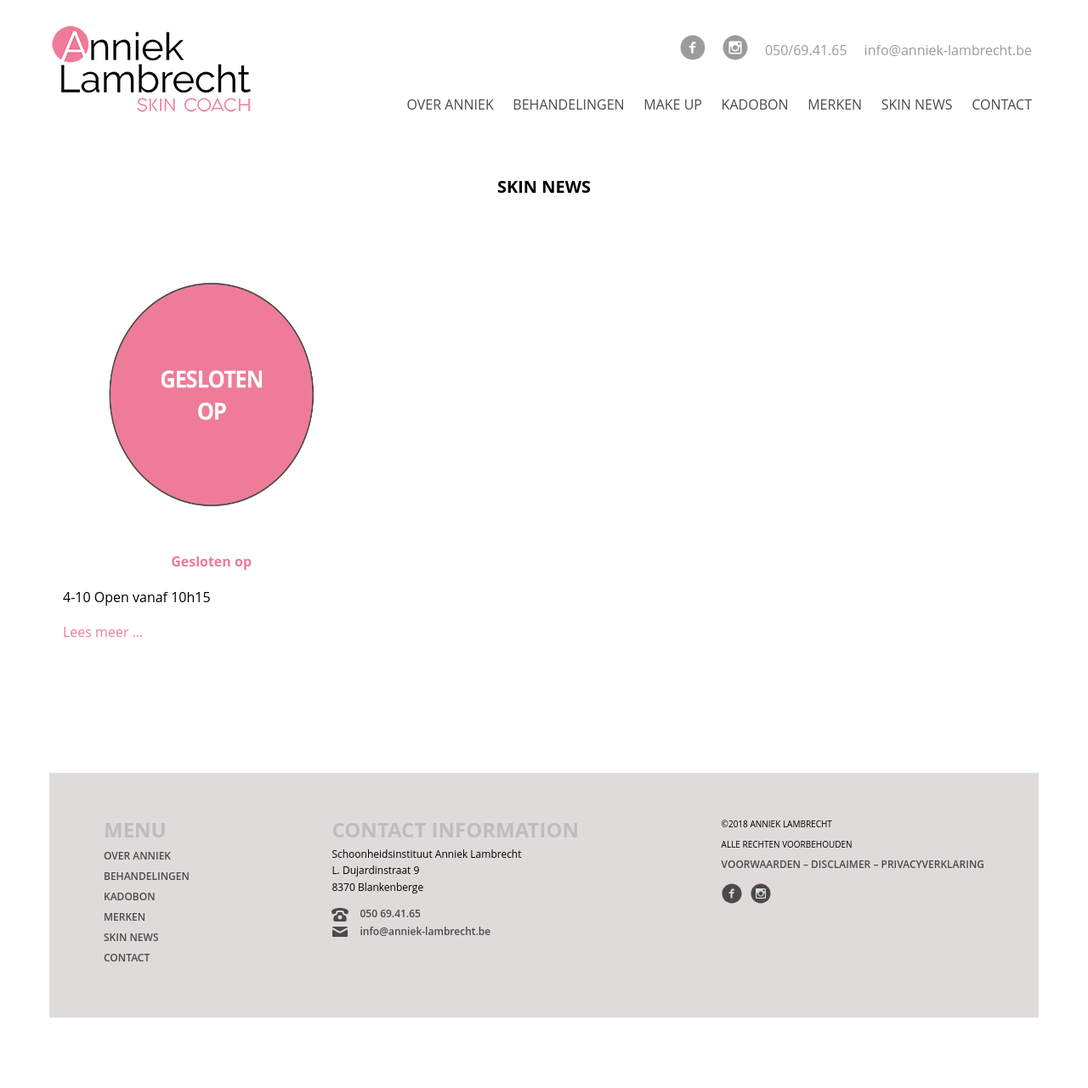
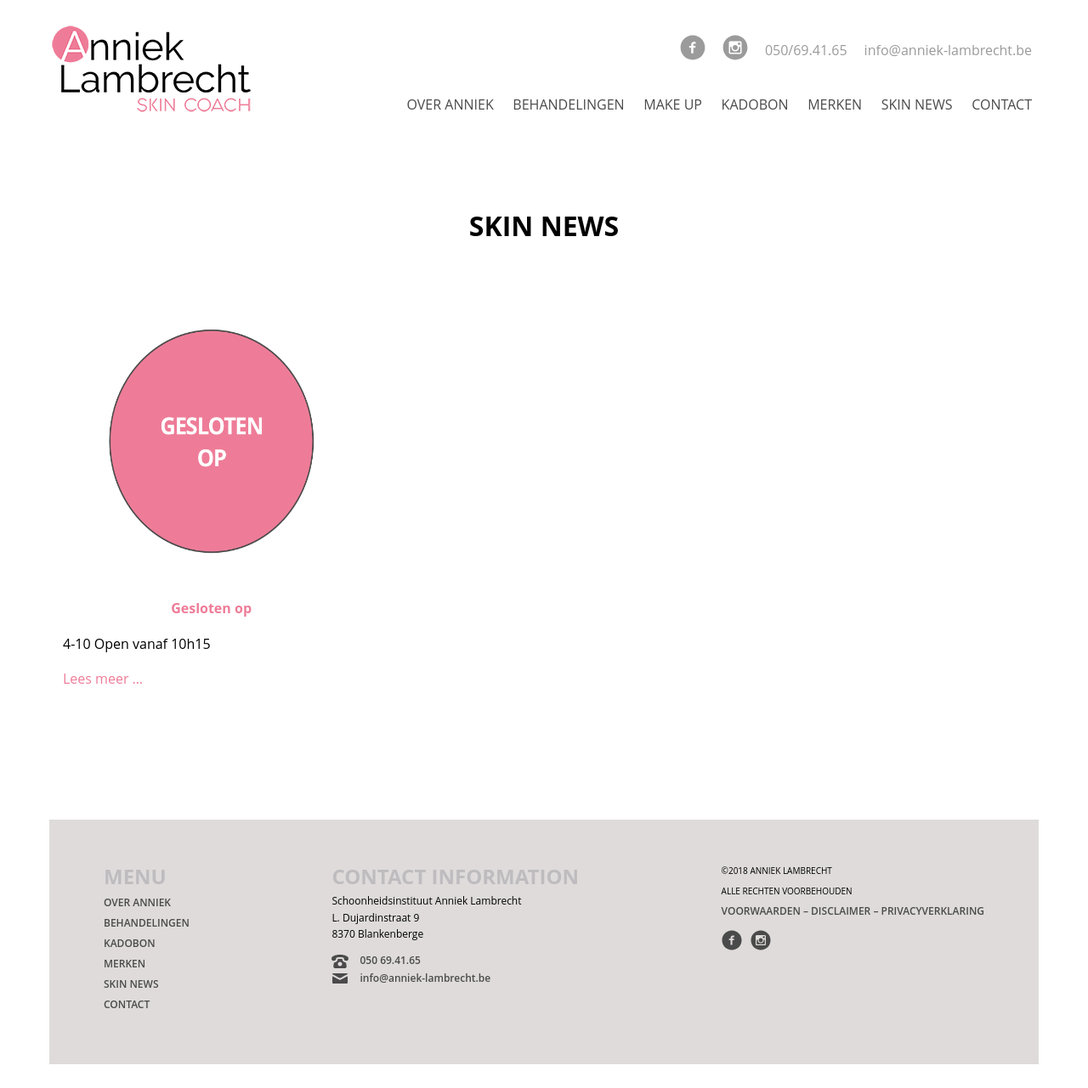
Before and after one commit to acandael/anniek, a Jekyll site: the page built from skin-news.html, in a window 1280 px wide. Shown: the whole page at 85% size. Built offline with Jekyll 4.4.1, drawn with Linux system fonts in a browser that asks for light colours; before the commit the page ends 1226 px from its top, so only the background shows below that.

Commit message:
increase font-size page headers

```diff
--- a/_sass/_components.scss
+++ b/_sass/_components.scss
@@ -14,8 +14,9 @@
 }
 
 header.page {
-  margin-top: 6.4rem;
+  margin-top: 10rem;
   h1 {
+    font-size: 3.2rem;
     text-align: center;
   }
   p.subtitle {
```
